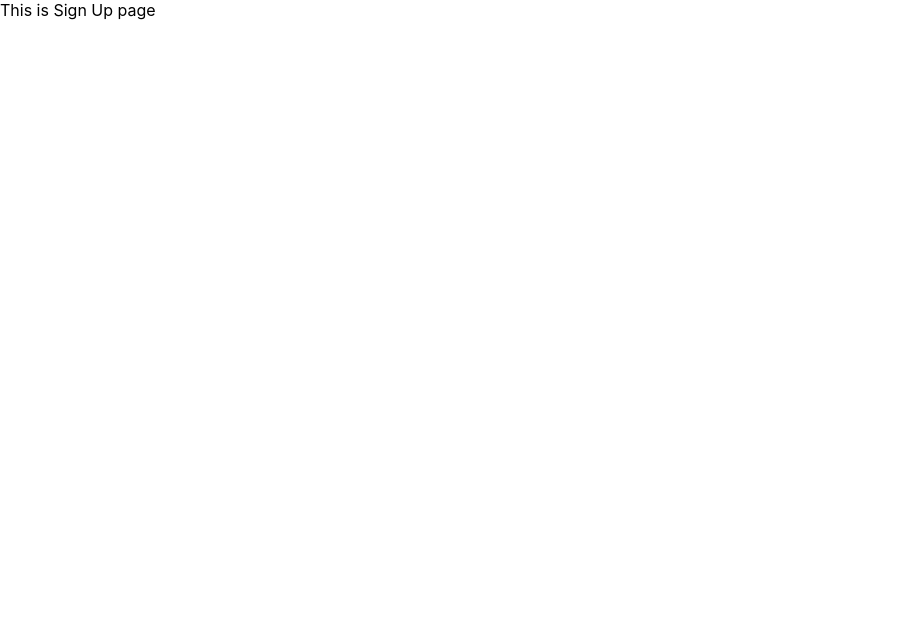
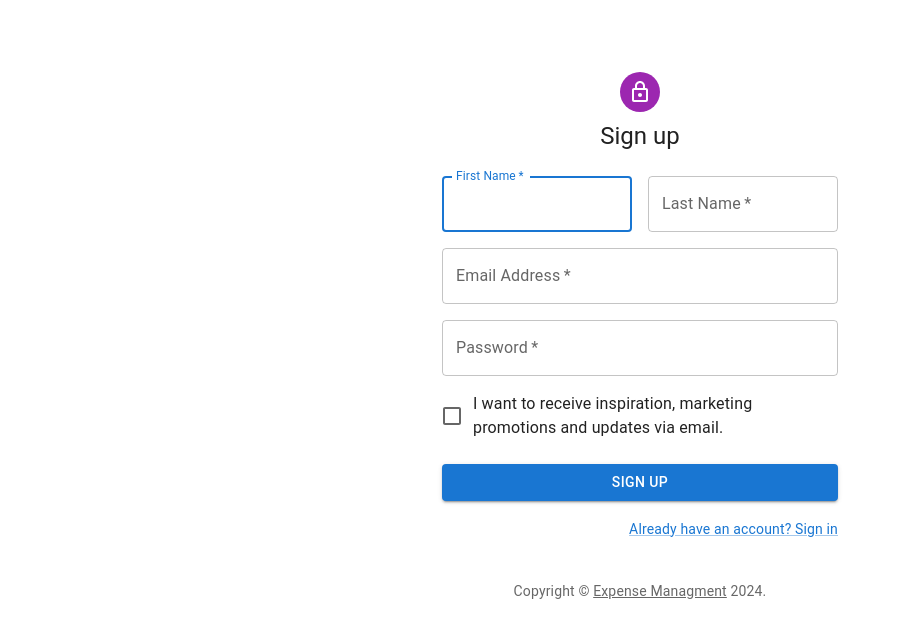
Before and after one commit to shivrajkhetri7/microservices-admin, a React (Create React App) app in the folder client/: page /signup in a window 1280 px wide. Shown: the top 638 px of the page, without its empty margins (0-898 px from the left). Built offline with nearby package versions, Linux system fonts and the light colour scheme.

Commit message:
Added SignIn and SignUP pages

```diff
--- a/client/src/component/auth/Login.tsx
+++ /dev/null
@@ -1,11 +0,0 @@
-import React from 'react'
-
-const Login = () => {
-  return (
-    <div>
-        I am Login
-    </div>
-  )
-}
-
-export default Login
--- /dev/null
+++ b/client/src/component/auth/SignIn.tsx
@@ -0,0 +1,101 @@
+import * as React from "react";
+import {Avatar,Button,CssBaseline,TextField,FormControlLabel,Checkbox,Link,Grid,Box,Typography,Container} from "@mui/material";
+import LockOutlinedIcon from "@mui/icons-material/LockOutlined";
+import { createTheme, ThemeProvider } from "@mui/material/styles";
+
+function Copyright(props: any) {
+  return (
+    <Typography variant="body2" color="text.secondary" align="center" {...props}>
+      {'Copyright © '}
+      <Link color="inherit" href="">
+        Expense Managment
+      </Link>{' '}
+      {new Date().getFullYear()}
+      {'.'}
+    </Typography>
+  );
+}
+
+// TODO remove, this demo shouldn't need to reset the theme.
+const defaultTheme = createTheme();
+
+export default function SignIn() {
+  const handleSubmit = (event: React.FormEvent<HTMLFormElement>) => {
+    event.preventDefault();
+    const data = new FormData(event.currentTarget);
+    console.log({
+      email: data.get('email'),
+      password: data.get('password'),
+    });
+  };
+
+  return (
+    <ThemeProvider theme={defaultTheme}>
+      <Container component="main" maxWidth="xs">
+        <CssBaseline />
+        <Box
+          sx={{
+            marginTop: 8,
+            display: 'flex',
+            flexDirection: 'column',
+            alignItems: 'center',
+          }}
+        >
+          <Avatar sx={{ m: 1, bgcolor: 'secondary.main' }}>
+            <LockOutlinedIcon />
+          </Avatar>
+          <Typography component="h1" variant="h5">
+            Sign in
+          </Typography>
+          <Box component="form" onSubmit={handleSubmit} noValidate sx={{ mt: 1 }}>
+            <TextField
+              margin="normal"
+              required
+              fullWidth
+              id="email"
+              label="Email Address"
+              name="email"
+              autoComplete="email"
+              autoFocus
+            />
+            <TextField
+              margin="normal"
+              required
+              fullWidth
+              name="password"
+              label="Password"
+              type="password"
+              id="password"
+              autoComplete="current-password"
+            />
+            <FormControlLabel
+              control={<Checkbox value="remember" color="primary" />}
+              label="Remember me"
+            />
+            <Button
+              type="submit"
+              fullWidth
+              variant="contained"
+              sx={{ mt: 3, mb: 2 }}
+            >
+              Sign In
+            </Button>
+            <Grid container>
+              <Grid item xs>
+                <Link href="#" variant="body2">
+                  Forgot password?
+                </Link>
+              </Grid>
+              <Grid item>
+                <Link href="#" variant="body2">
+                  {"Don't have an account? Sign Up"}
+                </Link>
+              </Grid>
+            </Grid>
+          </Box>
+        </Box>
+        <Copyright sx={{ mt: 8, mb: 4 }} />
+      </Container>
+    </ThemeProvider>
+  );
+}
--- a/client/src/component/auth/SignUp.tsx
+++ b/client/src/component/auth/SignUp.tsx
@@ -1,11 +1,122 @@
-import React from 'react'
+import * as React from 'react';
+import {Avatar,Button,CssBaseline,TextField,FormControlLabel,Checkbox,Link,Grid,Box,Container,Typography} from '@mui/material';
+import LockOutlinedIcon from '@mui/icons-material/LockOutlined';
+import { createTheme, ThemeProvider } from '@mui/material/styles';
 
-const SignUp = () => {
+function Copyright(props: any) {
   return (
-    <div>
-      This is Sign Up page
-    </div>
-  )
+    <Typography variant="body2" color="text.secondary" align="center" {...props}>
+      {'Copyright © '}
+      <Link color="inherit" href="https://mui.com/">
+        Expense Managment
+      </Link>{' '}
+      {new Date().getFullYear()}
+      {'.'}
+    </Typography>
+  );
 }
 
-export default SignUp;
+// TODO remove, this demo shouldn't need to reset the theme.
+const defaultTheme = createTheme();
+
+export default function SignUp() {
+  const handleSubmit = (event: React.FormEvent<HTMLFormElement>) => {
+    event.preventDefault();
+    const data = new FormData(event.currentTarget);
+    console.log({
+      email: data.get('email'),
+      password: data.get('password'),
+    });
+  };
+
+  return (
+    <ThemeProvider theme={defaultTheme}>
+      <Container component="main" maxWidth="xs">
+        <CssBaseline />
+        <Box
+          sx={{
+            marginTop: 8,
+            display: 'flex',
+            flexDirection: 'column',
+            alignItems: 'center',
+          }}
+        >
+          <Avatar sx={{ m: 1, bgcolor: 'secondary.main' }}>
+            <LockOutlinedIcon />
+          </Avatar>
+          <Typography component="h1" variant="h5">
+            Sign up
+          </Typography>
+          <Box component="form" noValidate onSubmit={handleSubmit} sx={{ mt: 3 }}>
+            <Grid container spacing={2}>
+              <Grid item xs={12} sm={6}>
+                <TextField
+                  autoComplete="given-name"
+                  name="firstName"
+                  required
+                  fullWidth
+                  id="firstName"
+                  label="First Name"
+                  autoFocus
+                />
+              </Grid>
+              <Grid item xs={12} sm={6}>
+                <TextField
+                  required
+                  fullWidth
+                  id="lastName"
+                  label="Last Name"
+                  name="lastName"
+                  autoComplete="family-name"
+                />
+              </Grid>
+              <Grid item xs={12}>
+                <TextField
+                  required
+                  fullWidth
+                  id="email"
+                  label="Email Address"
+                  name="email"
+                  autoComplete="email"
+                />
+              </Grid>
+              <Grid item xs={12}>
+                <TextField
+                  required
+                  fullWidth
+                  name="password"
+                  label="Password"
+                  type="password"
+                  id="password"
+                  autoComplete="new-password"
+                />
+              </Grid>
+              <Grid item xs={12}>
+                <FormControlLabel
+                  control={<Checkbox value="allowExtraEmails" color="primary" />}
+                  label="I want to receive inspiration, marketing promotions and updates via email."
+                />
+              </Grid>
+            </Grid>
+            <Button
+              type="submit"
+              fullWidth
+              variant="contained"
+              sx={{ mt: 3, mb: 2 }}
+            >
+              Sign Up
+            </Button>
+            <Grid container justifyContent="flex-end">
+              <Grid item>
+                <Link href="#" variant="body2">
+                  Already have an account? Sign in
+                </Link>
+              </Grid>
+            </Grid>
+          </Box>
+        </Box>
+        <Copyright sx={{ mt: 5 }} />
+      </Container>
+    </ThemeProvider>
+  );
+}
--- a/client/src/routes/Routes.tsx
+++ b/client/src/routes/Routes.tsx
@@ -1,7 +1,7 @@
 import React from "react";
 import {createBrowserRouter} from 'react-router-dom';
 
-import Login from "../component/auth/Login";
+import SignIn from "../component/auth/SignIn";
 import SignUp from "../component/auth/SignUp";
 import { Dashboard } from "../view/dashboard";
 import { Expense } from "../view/expense";
@@ -11,8 +11,8 @@
 
 const router = createBrowserRouter([
     {
-        path:'/login',
-        element:<Login/>
+        path:'/signIn',
+        element:<SignIn/>
     },
     {
         path:'/signup',
```
Also changed, not shown: 1 other file (tests, documents, lock files or other folders).
